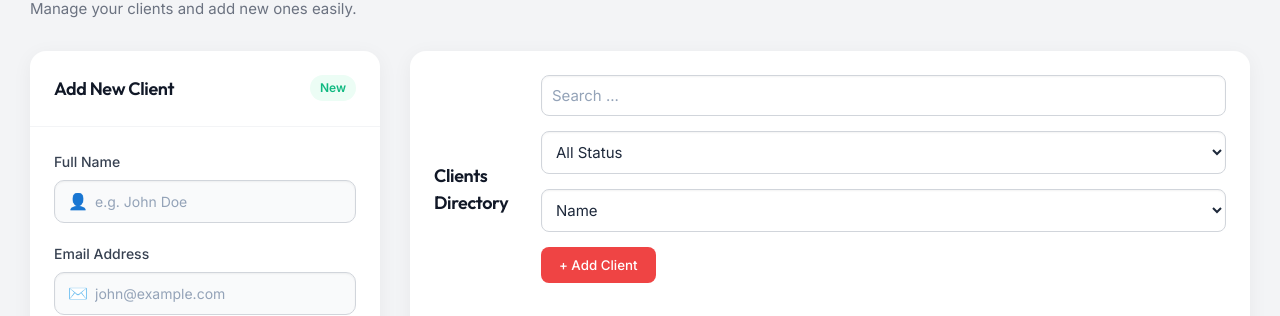
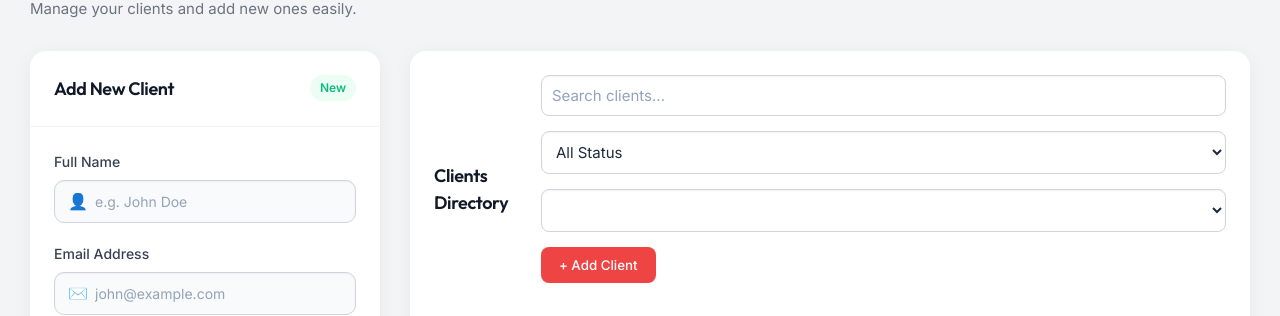
Before and after one commit to safaacht/ComTrack, an Angular app in the folder comtrack-frontend/: page /clients in a window 1280 px wide. Shown: the part 151-467 px from the top of the page. Built offline with nearby package versions, Linux system fonts and the light colour scheme.

Commit message:
Refactor search filter component to enhance functionality and improve code structure

```diff
--- a/comtrack-frontend/src/app/shared/search-filter/search-filter.html
+++ b/comtrack-frontend/src/app/shared/search-filter/search-filter.html
@@ -2,27 +2,31 @@
 
   <input
     type="text"
-    placeholder="Search ..."
-
+    [placeholder]="placeholder"
+    [(ngModel)]="search"
+    (ngModelChange)="onSearch()"
   />
 
-
-
-  <select>
+  <select
+    [(ngModel)]="status"
+    (ngModelChange)="onStatus()">
     <option>All Status</option>
-    <option>Active</option>
-    <option>Inactive</option>
+    <option>JUNIOR</option>
+    <option>SENIOR</option>
   </select>
 
+  <select
+    [(ngModel)]="category"
+    (ngModelChange)="onCategory()">
 
-  <select>
-    @for(filter of filters; track filter){
-      <option>{{ filter }}</option>
+    @for (filter of filters; track filter) {
+      <option [value]="filter">{{ filter }}</option>
     }
-</select>
 
- <button style="background-color: #ef4444; color: white; border: none;">
-      + Add Client
-    </button>
+  </select>
+
+  <button style="background-color:#ef4444;color:white;border:none">
+    + Add Client
+  </button>
 
 </div>
--- a/comtrack-frontend/src/app/shared/search-filter/search-filter.ts
+++ b/comtrack-frontend/src/app/shared/search-filter/search-filter.ts
@@ -1,13 +1,35 @@
-import { Component , Input  } from '@angular/core';
+import { Component, EventEmitter, Input, Output } from '@angular/core';
+import { FormsModule } from '@angular/forms';
 
 @Component({
   selector: 'app-search-filter',
-  imports:  [],
+  standalone: true,
+  imports: [FormsModule],
   templateUrl: './search-filter.html',
-  styleUrl: './search-filter.css',
+  styleUrl: './search-filter.css'
 })
 export class SearchFilter {
+
   @Input() placeholder = '';
+  @Input() filters: string[] = [];
 
-@Input() filters: string[] = [];
+  @Output() searchChange = new EventEmitter<string>();
+  @Output() statusChange = new EventEmitter<string>();
+  @Output() categoryChange = new EventEmitter<string>();
+
+  search = '';
+  status = 'All Status';
+  category = '';
+
+  onSearch() {
+    this.searchChange.emit(this.search);
+  }
+
+  onStatus() {
+    this.statusChange.emit(this.status);
+  }
+
+  onCategory() {
+    this.categoryChange.emit(this.category);
+  }
 }
```
